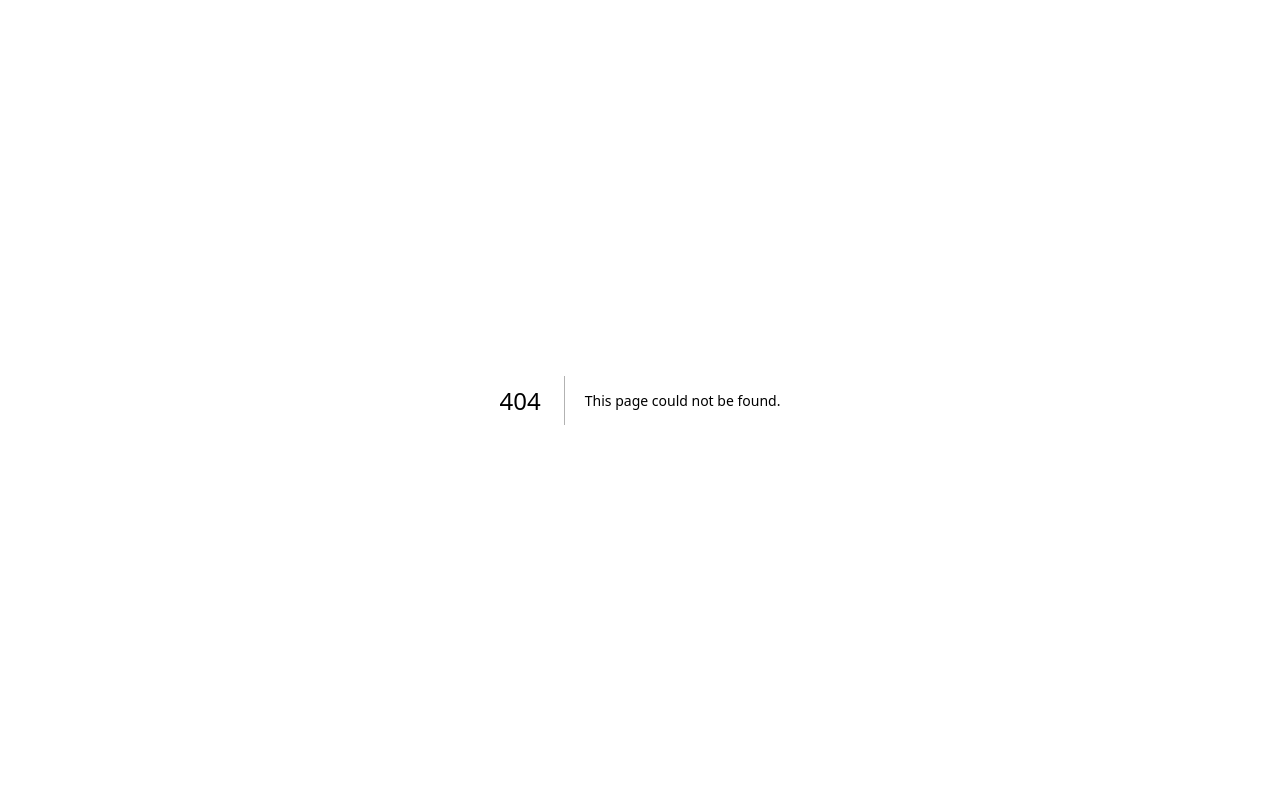
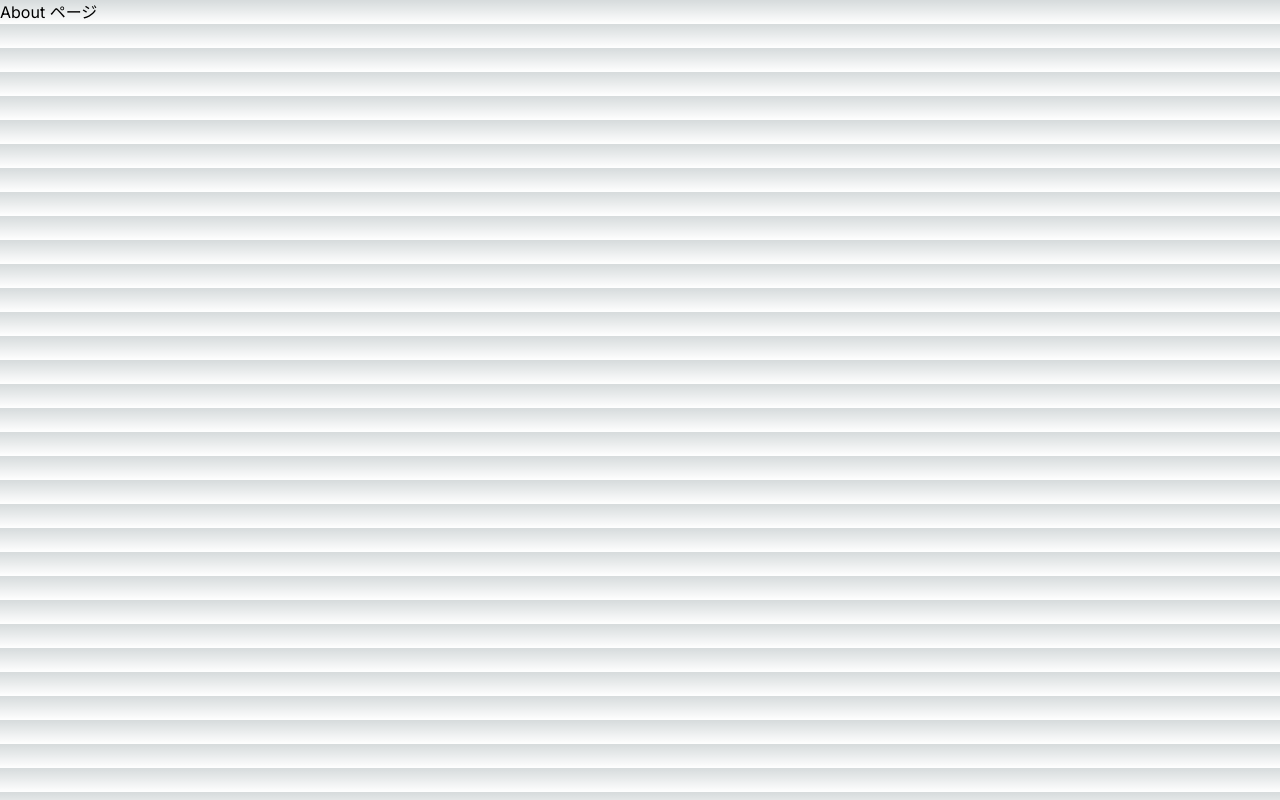
Before and after one commit to yach36/next13-practice, a Next.js app: page /about in a window 1280 px wide. Before the commit this address had no page. Built offline with nearby package versions, Linux system fonts and the light colour scheme.

Commit message:
feat: aboutページ作成

```diff
--- /dev/null
+++ b/src/app/about/page.tsx
@@ -0,0 +1,5 @@
+const About = () => {
+  return <h1>About ページ</h1>
+}
+
+export default About
```
